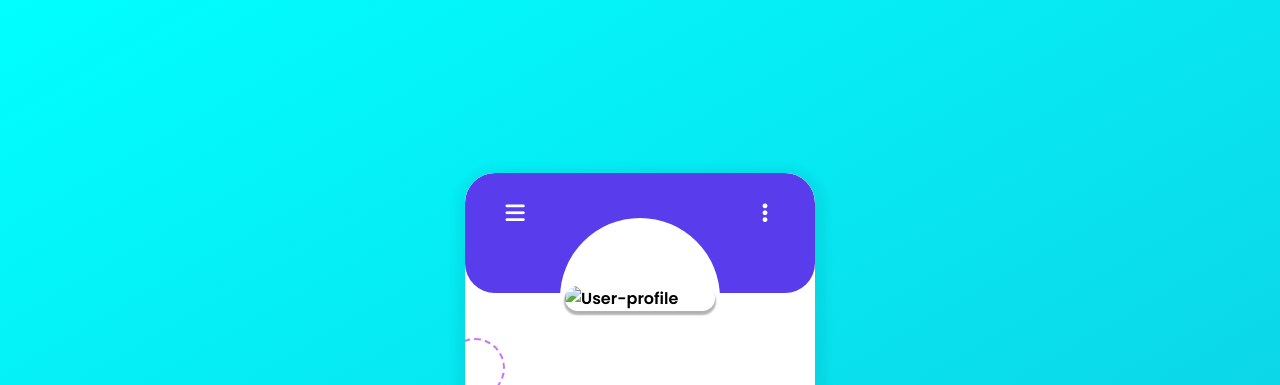
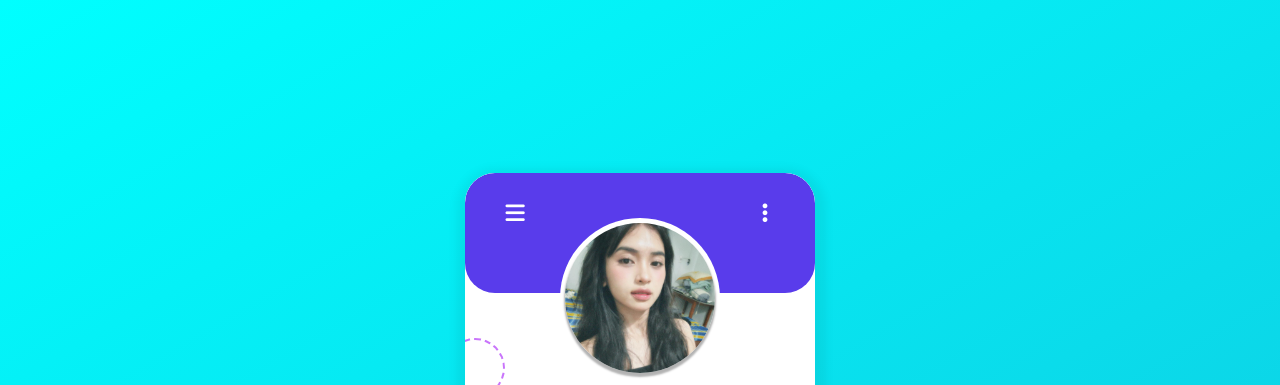
Before and after one commit to dovanquy2005/profileNhuY, a plain HTML site: page index.html in a window 1280 px wide. Shown: the top 385 px of the page. Drawn offline with Linux system fonts and the light colour scheme.

Commit message:
Update index.html

```diff
--- a/index.html
+++ b/index.html
@@ -50,7 +50,7 @@
             </div>
             <!-- -----------------End of top box (Menu)---------------- -->
             <div class="images-box">
-                <img src="./images/avatar-nhuy.jpg" alt="User-profile">
+                <img src="./image/avatar-nhuy.jpg" alt="User-profile">
             </div>
             <!-------------------- End of Image of Box ------------------->
             <div class="main-box">
```
